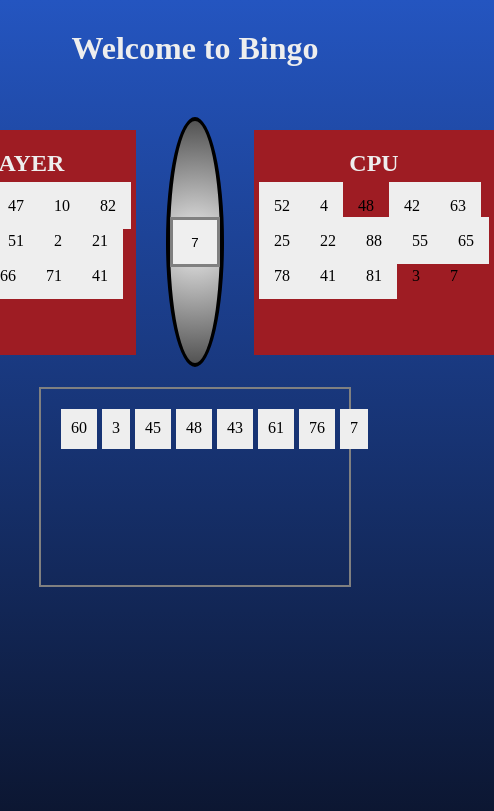
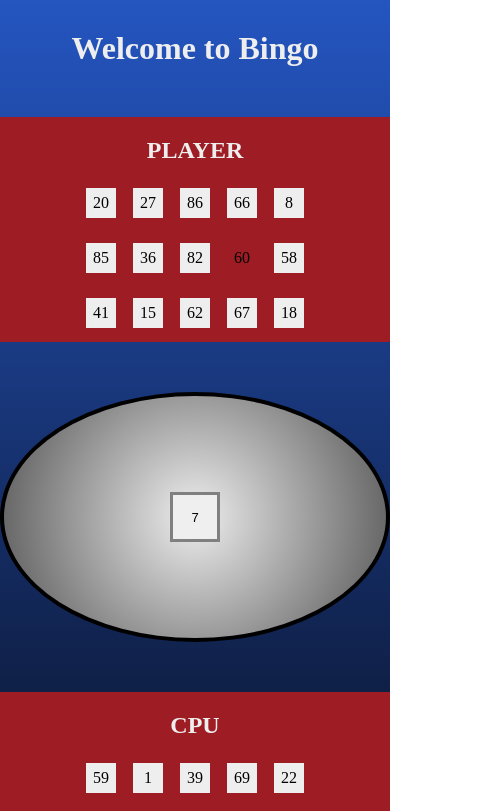
Before and after one commit to MauriMoiti/Bingo, a website: page index.html in a window 390 px wide. Both pictures are taken after a click on the button "START". Shown: the top 811 px of the page, 494 px wide, since content can reach past the window. Drawn offline with Linux system fonts and the light colour scheme.

Commit message:
se agregó una function que nuclea todas las escuchas al boton de 'start' del bombo, también se creó un modelo responsive básico que requiere mejoras y adaptabilidad a pantallas pequeñas. Los contadores e indices de bucles pasan a ser variables globales, a su vez la function restart reinicia todos los contadores y modificaciones realizadas por la interactividad y el trancurso del juego, generando un entorno apropiado para reiniciar el juego por completo luego de que el usuario decida darle al boton 'restart'

```diff
--- a/main.css
+++ b/main.css
@@ -44,20 +44,32 @@ align-self: center;
 padding: 20px 0px 0px 0px;
 }
 .ul-numbers {
+    height: 100%;
+    width: 100%;
     gap: 17px;
     padding: 10px 5px;
     list-style: none;
     display: flex;
     flex-direction: column;
-    align-items: start;
+    align-items: center;
     justify-content: center;
 }
 .player-row-1, .player-row-2, .player-row-3, .cpu-row-1, .cpu-row-2, .cpu-row-3 {
+    display: flex;
+    justify-content: center;
+    align-items: center;
+    height: 100%;
+    width: auto;
     gap: 17px;
 }
 .number-row-1, .number-row-2, .number-row-3 {
+    height: 30px;
+    width: 30px;
+    text-align: center;
+    display: flex;
+    justify-content: center;
+    align-items: center;
     background-color: #eeeeee;
-    padding: 15px;
 }
 .number-match {
     background-color: transparent !important;
@@ -79,8 +91,8 @@ padding: 20px 0px 0px 0px;
     justify-content: center;
 }
 .bombo-square {
-    width: 50px;
-    height: 50px;
+    width: 70px;
+    height: 70px;
     border: 3px solid gray;
 }
 .bombo-button {
@@ -88,6 +100,11 @@ padding: 20px 0px 0px 0px;
     height: 100%;
     border: none;
     cursor: pointer;
+    text-align: center;
+    font-size: 13px;
+}
+.bombo-button-Restart {
+    color: red;
 }
 .container-result {
     width: 80%;
@@ -102,15 +119,41 @@ padding: 20px 0px 0px 0px;
     border: 2px solid gray;
 }
 .container-result-30, .container-result-60, .container-result-90 {
-    width: 40px;
-    height: 40px;
+    width: 100%;
+    height: 100%;
     display: flex;
+    justify-content: start;
+    align-items: center;
     text-align: center;
     gap: 5px;
 }
 .number-result {
+    height: 40px;
+    width: 40px;
+    text-align: center;
+    display: flex;
+    justify-content: center;
+    align-items: center;
     background-color: #eeeeee;
-    width: 100%;
-    height: 100%;
-    padding: 10px;
 }
+@media only screen and (max-width: 768px) {
+
+    .section-content {
+        flex-direction: column;
+    }
+
+    .container-player, .container-cpu, .container-bombo {
+        width: 100%;
+        margin-bottom: 20px;
+    }
+
+    .container-result {
+        width: 100%;
+        margin: 20px 0;
+    }
+
+    .bombo-square {
+        width: 50px;
+        height: 50px;
+    }
+}
--- a/main.js
+++ b/main.js
@@ -1,29 +1,29 @@
 // Math.floor(Math.random() * 100))
-let arrPlayer = [];
-let arrCPU = [];
-let arrResult = [];
+const arrPlayer = [];
+const arrCPU = [];
+const arrResult = [];
 
 // select row-list player
-let playerRow1 = document.querySelector(".player-row-1");
-let playerRow2 = document.querySelector(".player-row-2");
-let playerRow3 = document.querySelector(".player-row-3");
+const playerRow1 = document.querySelector(".player-row-1");
+const playerRow2 = document.querySelector(".player-row-2");
+const playerRow3 = document.querySelector(".player-row-3");
 // select row-list CPU
-let cpuRow1 = document.querySelector(".cpu-row-1");
-let cpuRow2 = document.querySelector(".cpu-row-2");
-let cpuRow3 = document.querySelector(".cpu-row-3");
+const cpuRow1 = document.querySelector(".cpu-row-1");
+const cpuRow2 = document.querySelector(".cpu-row-2");
+const cpuRow3 = document.querySelector(".cpu-row-3");
 
-function bingo() {
 let iPlayer = 0;
 let iCPU = 0;
+function bingo() {
     while(arrPlayer.length < 15) {
         // Generating number for player
-        let numPlayer = Math.floor(Math.random() * 91) + 1;
+        const numPlayer = Math.floor(Math.random() * 90) + 1;
         // Verifiying that the number is not repeated
         if(!arrPlayer.find((element) => element === numPlayer) && arrPlayer.length < 15) {
             arrPlayer.push(numPlayer);
             // Generating a span element for every aleatory number
             if(playerRow1.children.length < 5) {
-                let span = document.createElement("span");
+                const span = document.createElement("span");
                 span.classList.add('number-row-1', 'number-player');
                 playerRow1.appendChild(span);
                 playerRow1.children[iPlayer].textContent = numPlayer;
@@ -32,7 +32,7 @@ let iCPU = 0;
                 if(iPlayer === 5) {
                     iPlayer = 0
                 }
-                let span = document.createElement("span");
+                const span = document.createElement("span");
                 span.classList.add('number-row-2', 'number-player');
                 playerRow2.appendChild(span);
                 playerRow2.children[iPlayer].textContent = numPlayer;
@@ -41,7 +41,7 @@ let iCPU = 0;
                 if(iPlayer === 5) {
                     iPlayer = 0
                 }
-                let span = document.createElement("span");
+                const span = document.createElement("span");
                 span.classList.add('number-row-3', 'number-player');
                 playerRow3.appendChild(span);
                 playerRow3.children[iPlayer].textContent = numPlayer;
@@ -51,13 +51,13 @@ let iCPU = 0;
     }
     while(arrCPU.length < 15) {
         // generating number for CPU
-        let numCPU = Math.floor(Math.random() * 91) + 1;
+        const numCPU = Math.floor(Math.random() * 90) + 1;
         // verifiying that the number is not repeated
         if(!arrCPU.find((element) => element === numCPU) && arrCPU.length < 15) {
             arrCPU.push(numCPU);
             // Generating a span element for every aleatory number
             if(cpuRow1.children.length < 5) {
-                let span = document.createElement("span");
+                const span = document.createElement("span");
                 span.classList.add('number-row-1');
                 cpuRow1.appendChild(span);
                 cpuRow1.children[iCPU].textContent = numCPU;
@@ -66,7 +66,7 @@ let iCPU = 0;
                 if(iCPU === 5) {
                     iCPU = 0
                 }
-                let span = document.createElement("span");
+                const span = document.createElement("span");
                 span.classList.add('number-row-2');
                 cpuRow2.appendChild(span);
                 cpuRow2.children[iCPU].textContent = numCPU;
@@ -75,7 +75,7 @@ let iCPU = 0;
                 if(iCPU === 5) {
                     iCPU = 0
                 }
-                let span = document.createElement("span");
+                const span = document.createElement("span");
                 span.classList.add('number-row-3');
                 cpuRow3.appendChild(span);
                 cpuRow3.children[iCPU].textContent = numCPU;
@@ -88,19 +88,25 @@ let iCPU = 0;
 const buttonStart = document.querySelector(".bombo-button");
 
 // select container row results
-let containerRow30 = document.querySelector(".container-result-30");
-let containerRow60 = document.querySelector(".container-result-60");
-let containerRow90 = document.querySelector(".container-result-90");
+const containerRow30 = document.querySelector(".container-result-30");
+const containerRow60 = document.querySelector(".container-result-60");
+const containerRow90 = document.querySelector(".container-result-90");
 
 // generates the numbers and adds them to the history
+let i = 0
 function changeContent() {
         let i = 0;
         function loop() {
+            if(gameOver) {
+                buttonStart.textContent = "Restart";
+                buttonStart.classList.add("bombo-button-Restart");
+                return
+            }
             if (arrResult.length < 90) {
-                let numberResult = Math.floor(Math.random() * 91) + 1;
+                const numberResult = Math.floor(Math.random() * 90) + 1;
                 if (!arrResult.find((element) => element === numberResult) && containerRow30.children.length < 30) {
                     arrResult.push(numberResult);
-                    let span = document.createElement("span");
+                    const span = document.createElement("span");
                     span.classList.add('number-result');
                     containerRow30.appendChild(span);
                     containerRow30.children[i].textContent = numberResult;
@@ -111,7 +117,7 @@ function changeContent() {
                     if(i === 30) {
                         i = 0
                     }
-                    let span = document.createElement("span");
+                    const span = document.createElement("span");
                     span.classList.add('number-result');
                     containerRow60.appendChild(span);
                     containerRow60.children[i].textContent = numberResult;
@@ -122,7 +128,7 @@ function changeContent() {
                     if(i === 30) {
                         i = 0
                     }
-                    let span = document.createElement("span");
+                    const span = document.createElement("span");
                     span.classList.add('number-result');
                     containerRow90.appendChild(span);
                     containerRow90.children[i].textContent = numberResult;
@@ -149,15 +155,25 @@ function changeContent() {
         loop();
 }
 
-buttonStart.addEventListener('click', bingo);
-buttonStart.addEventListener('click', changeContent);
+buttonStart.addEventListener('click', handleButtonClick);
 
-// initialize function for statement of the winner
+function handleButtonClick() {
+    if (buttonStart.textContent === 'START') {
+        bingo();
+        changeContent();
+    } else if (buttonStart.textContent === 'Restart') {
+        restartGame();
+        buttonStart.addEventListener('click', handleButtonClick);
+    }
+}
 
+
+let countPlayer = 0;
+let countCPU = 0;
 const findMatch = (numberResult) => {
+    isWinner()
     if(arrPlayer.find((element) => element === numberResult)) {
         let indexMatch = arrPlayer.indexOf(arrPlayer.find((element) => element === numberResult))
-        // 6
         if(indexMatch < 5) {
             playerRow1.children[indexMatch].classList.add('number-match');
         } else if(indexMatch >= 5 && indexMatch < 10) {
@@ -165,7 +181,16 @@ const findMatch = (numberResult) => {
         } else if(indexMatch >= 10 && indexMatch < 15) {
             playerRow3.children[Math.abs(indexMatch - 10)].classList.add('number-match');
         }
+
+        const countMatch1 = Array.from(playerRow1.querySelectorAll(':scope > .number-match'));
+        const countMatch2 = Array.from(playerRow2.querySelectorAll(':scope > .number-match'));
+        const countMatch3 = Array.from(playerRow3.querySelectorAll(':scope > .number-match'));
+
+        const combinedArray = [...countMatch1, ...countMatch2, ...countMatch3];
+        countPlayer = combinedArray.length;
+
     }
+    console.log(countPlayer)
     if(arrCPU.find((element) => element === numberResult)) {
         let indexMatch = arrCPU.indexOf(arrCPU.find((element) => element === numberResult))
         if(indexMatch < 5) {
@@ -175,9 +200,47 @@ const findMatch = (numberResult) => {
         } else if(indexMatch >= 10 && indexMatch < 15) {
             cpuRow3.children[Math.abs(indexMatch -10)].classList.add('number-match');
         }
+        const countMatch1 = Array.from(cpuRow1.querySelectorAll(':scope > .number-match'));
+        const countMatch2 = Array.from(cpuRow2.querySelectorAll(':scope > .number-match'));
+        const countMatch3 = Array.from(cpuRow3.querySelectorAll(':scope > .number-match'));
+
+        const combinedArray = [...countMatch1, ...countMatch2, ...countMatch3];
+        countCPU = combinedArray.length;
     }
 }
 
+// function for statement of the winner
+let gameOver = false;
+const headerTitle = document.querySelector('.header-title')
 const isWinner = () => {
 
+    if(countPlayer === 15 && countCPU === 15) {
+        headerTitle.textContent = "empate";
+        gameOver = true;
+    } else if(countPlayer === 15) {
+        headerTitle.textContent = "player win";
+        gameOver = true;
+    } else if(countCPU === 15) {
+        headerTitle.textContent = "cpu win";
+        gameOver = true;
+    }
 }
+function restartGame() {
+    headerTitle.textContent = 'Welcome to Bingo';
+    buttonStart.textContent = 'START';
+    arrPlayer.length = 0;
+    arrCPU.length = 0;
+    arrResult.length = 0;
+    gameOver = false;
+    countPlayer = 0;
+    countCPU = 0;
+    i = 0;
+    iPlayer = 0;
+    iCPU = 0;
+    buttonStart.classList.remove("bombo-button-Restart");
+    [playerRow1, playerRow2, playerRow3, cpuRow1, cpuRow2, cpuRow3, containerRow30, containerRow60, containerRow90].forEach(row => {
+        while(row.firstChild) {
+            row.removeChild(row.firstChild);
+        }
+    });
+}
```
Also changed, not shown: index.html (+1 -3 lines).
